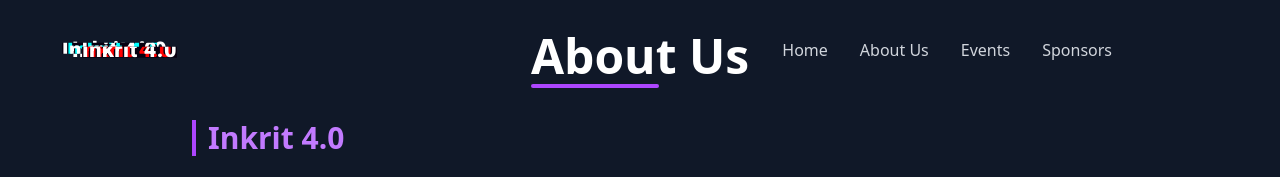
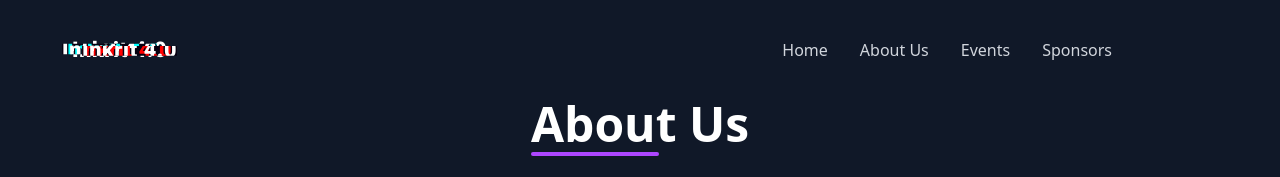
Before and after one commit to Nahas-00/Inkrit-4.0, a React (Vite) app: page /about in a window 1280 px wide. Shown: the top 177 px of the page. Built offline with nearby package versions, Linux system fonts and the light colour scheme; a web font is replaced by a local one.

Commit message:
made changes in about section

```diff
--- a/src/pages/About.jsx
+++ b/src/pages/About.jsx
@@ -11,11 +11,11 @@ const About = () => {
 
   return (
     <>
-    <Navbar />
+
     <div className="p-5 w-full h-auto min-h-screen flex flex-col items-center bg-gray-900 text-white space-y-16">
-
+      <Navbar />
       {/* Main Heading */}
-      <h1 className="relative font-poppins mt-3 text-5xl font-bold mb-10 before:content-[''] before:absolute before:left-0 before:-bottom-2 before:h-1 before:w-32 before:bg-purple-500 before:rounded-full">
+      <h1 className="mt-20 relative font-poppins mt-3 text-5xl font-bold mb-10 before:content-[''] before:absolute before:left-0 before:-bottom-2 before:h-1 before:w-32 before:bg-purple-500 before:rounded-full">
         About Us
       </h1>
 
```
